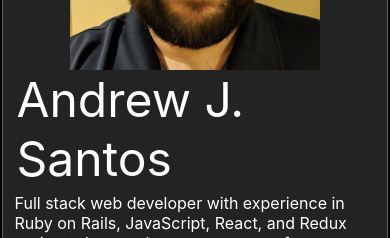
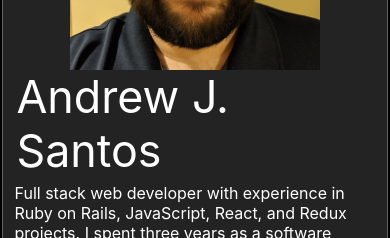
Before and after one commit to asantos649/andrew_santos, a React (Create React App) app: page / in a window 390 px wide. Shown: the part 191-429 px from the top of the page. Built offline with nearby package versions, Linux system fonts and the light colour scheme.

Commit message:
mobile font size fix

```diff
--- a/src/App.css
+++ b/src/App.css
@@ -320,6 +320,10 @@ a {
     border-bottom-right-radius: 2px; */
   }
 
+  .name{
+    font-size:2.8rem;
+  }
+
   #headerPic{
     margin-left: auto;
     margin-right: auto;
```
